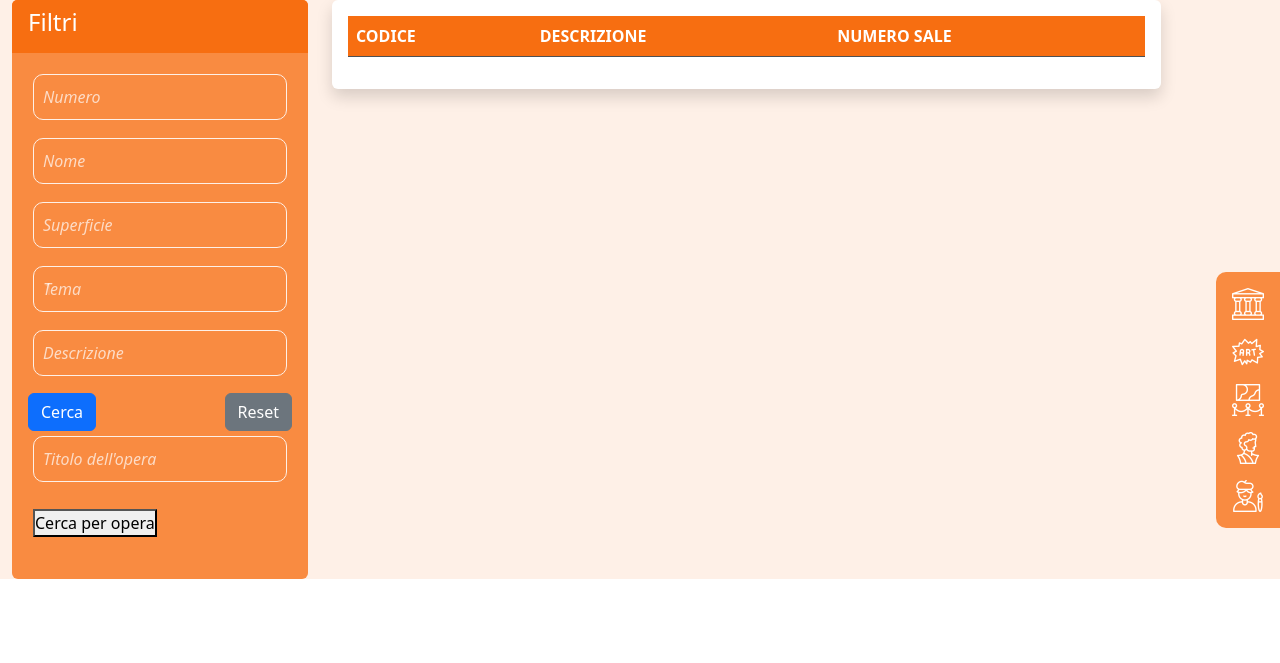
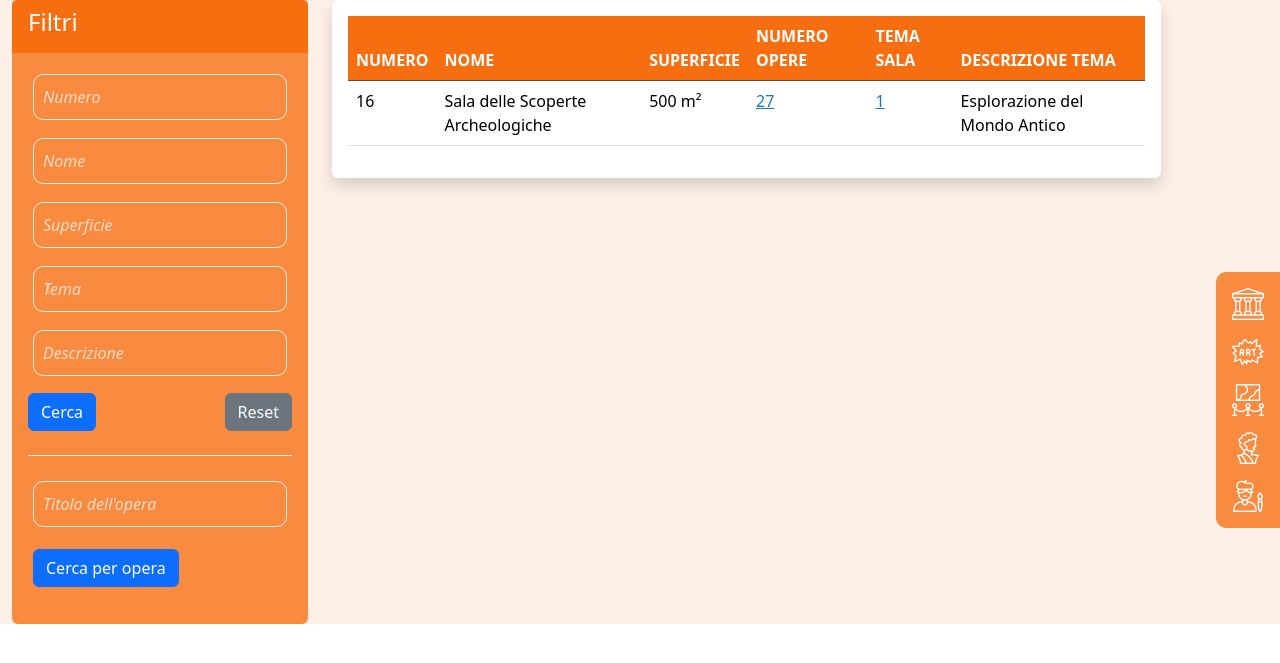
Before and after one commit to DanieleGotti/MUSEO_Digital_Art_2.0, a Django app: page /sala/1/ in a window 1280 px wide. Shown: the top 663 px of the page. Run offline with Django 5.2, Linux system fonts and the light colour scheme; data comes from the database, SQL or seed files in the repository; lists and menus that the app fills with data are empty; some libraries are stand-ins or nearby versions.

Commit message:
UI filtri

```diff
--- a/museodigitalart/apps/main/templates/main/sala.html
+++ b/museodigitalart/apps/main/templates/main/sala.html
@@ -44,18 +44,18 @@
                                 <input id="descrizione" class="input" name="descrizione" type="text" value="{{ descrizione }}"/>
                                 <label class="placeHolder">Descrizione</label>
                             </li>
-                            <li class="d-flex justify-content-between">
+                            <div class="d-flex">
                                 <button type="submit" class="btn btn-primary">Cerca</button>
                                 <button type="reset" class="btn btn-secondary" onclick="window.location.href='/sala/'">Reset</button>
-                            </il>
+                            </div>
+                            <div class="border-bottom my-4"></div>
                             <li class="mb-3">
                                 <input id="opera" class="input" name="nomeopera" type="text" value="{{ nomeopera }}">
                                 <label class="placeHolder">Titolo dell'opera</label>
                             </li>
                             <li class="mb-3">
-                                <button type="submit" class="button">
+                                <button type="submit" class="btn btn-primary">
                                     <span class="buttonText">Cerca per opera</span>
-                                    <span class="buttonIcon"></span>
                                 </button>
                             </li>
                         </form>
@@ -69,19 +69,33 @@
                     <table class="table table-hover">
                         <thead class="table-dark">
                             <tr>
-                                <th>CODICE</th>
-                                <th>DESCRIZIONE</th>
-                                <th>NUMERO SALE</th>
+                                <th>NUMERO</th>
+                                <th>NOME</th>
+                                <th>SUPERFICIE</th>
+                                <th>NUMERO OPERE</th>
+                                <th>TEMA SALA</th>
+                                <th>DESCRIZIONE TEMA</th>
+                                {% if nomeopera %}
+                                <th>TITOLO OPERA</th>
+                                {% endif %}
                             </tr>
                         </thead>
                         <tbody>
-                            {% for tema in temi %}
-                                <tr>
-                                    <td>{{ tema.0 }}</td>
-                                    <td>{{ tema.1 }}</td>
+                            {% for sala in sale %}
+                                <tr class="{{ forloop.counter0|divisibleby:2|yesno:'rowEven,rowOdd' }}">
+                                    <td>{{ sala.0 }}</td>
+                                    <td>{{ sala.1 }}</td>
+                                    <td>{{ sala.2 }} m²</td>
                                     <td>
-                                        <a href="{% url 'sale_tema' tema.0 %}">{{ tema.2 }}</a>
+                                        <a href="{% url 'opere_sala' sala.0 %}">{{ sala.3 }}</a>
                                     </td>
+                                    <td>
+                                        <a href="{% url 'tema_sala' sala.4 %}">{{ sala.4 }}</a>
+                                    </td>
+                                    <td>{{ sala.5 }}</td>
+                                    {% if nomeopera %}
+                                    <td>{{ sala.6 }}</td>
+                                    {% endif %}
                                 </tr>
                             {% endfor %}
                         </tbody>
@@ -97,5 +111,6 @@
 
 
 
+
 </body>
 </html>
--- a/museodigitalart/static/css/cssPage.css
+++ b/museodigitalart/static/css/cssPage.css
@@ -89,6 +89,14 @@
   background-color: #F98B41 !important;
   color: white !important;
   box-shadow: 0 0 0px 1000px #F98B41 inset;
+}
+
+.d-flex {
+  justify-content: space-between;
+}
+
+.border-bottom.my-4 {
+  border-color: #FEF0E7 !important;
 }
 
 
```
